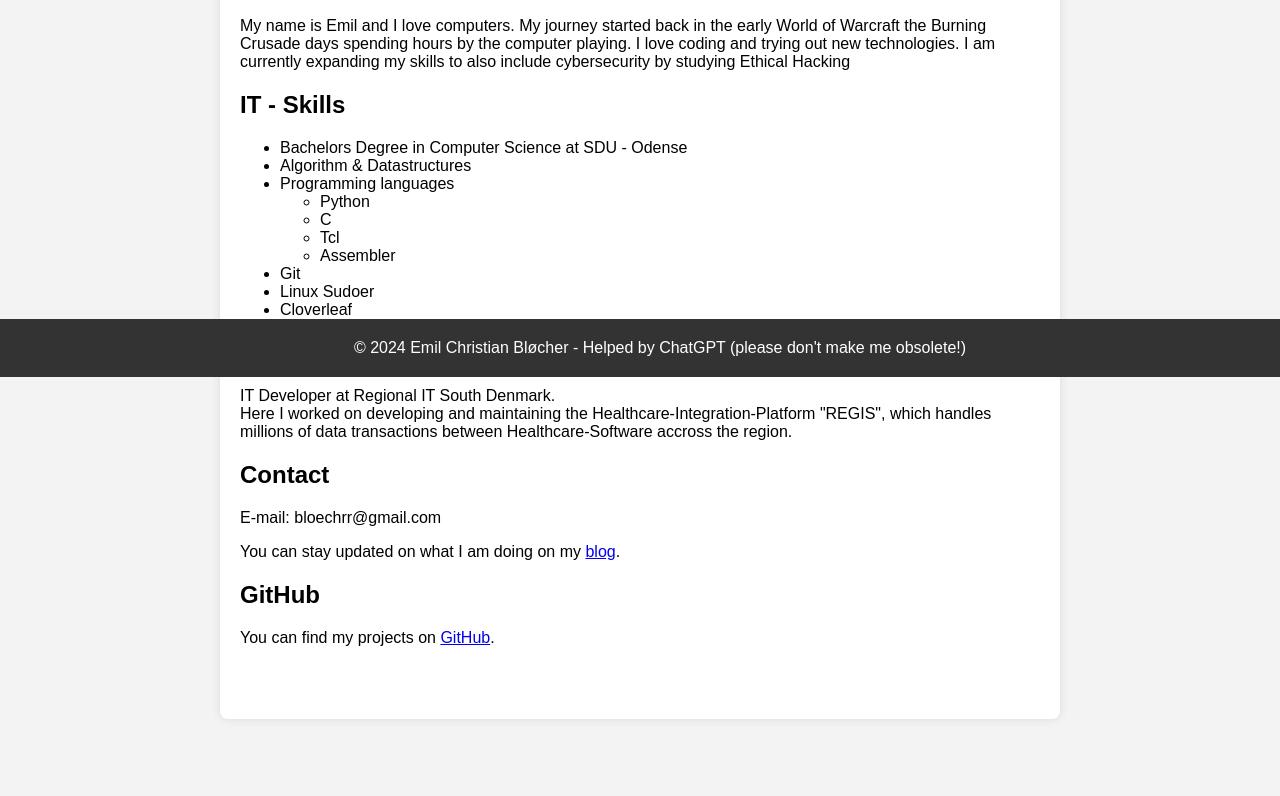
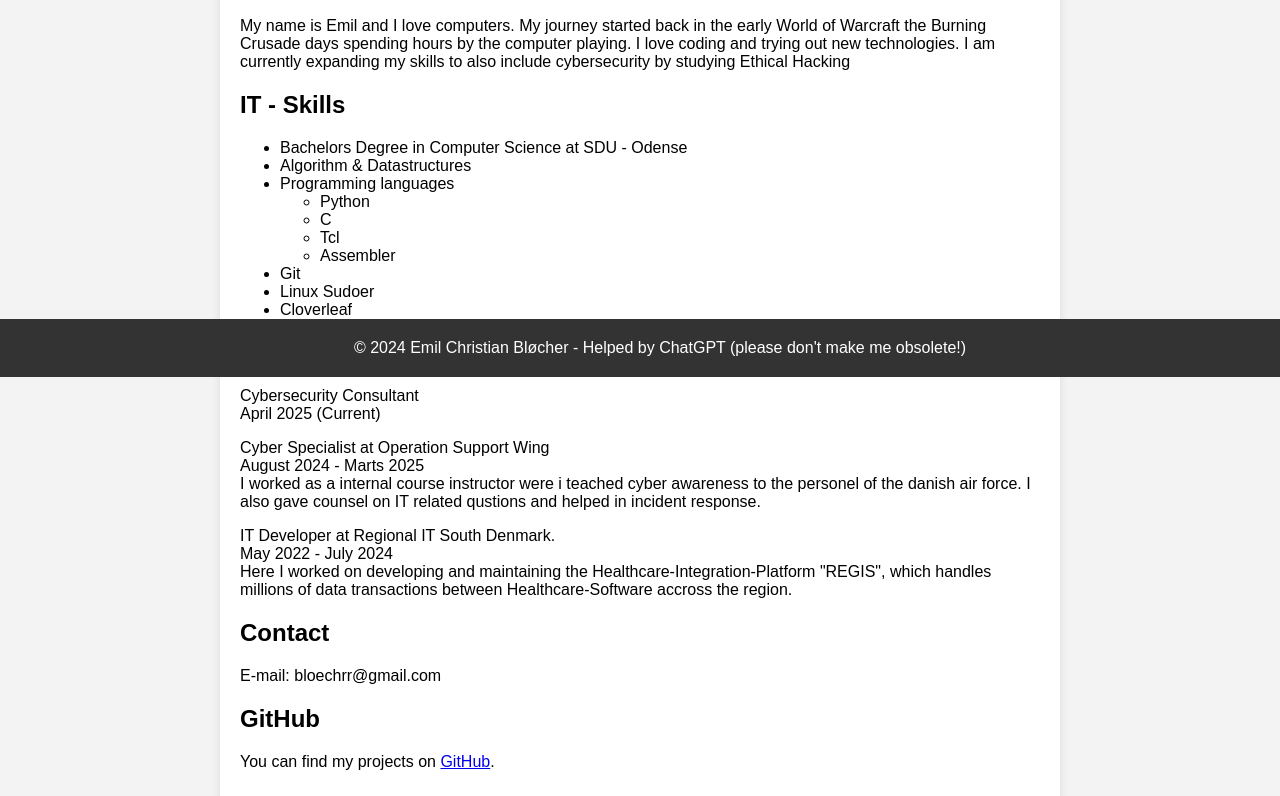
Before and after one commit to Obelicks/homepage, a plain HTML site: page index.html in a window 1280 px wide. Shown: the part 423-1219 px from the top of the page. Before the commit the page ends 1162 px from the top, so only its background shows below. Drawn offline with Linux system fonts and the light colour scheme.

Commit message:
Update index.html

```diff
--- a/index.html
+++ b/index.html
@@ -81,7 +81,23 @@
         </ul>
         <h2>Experience</h2>
         <p>
+            Cybersecurity Consultant
+            <br>
+            April 2025 (Current)
+            <br>
+        </p>
+        <p>
+            Cyber Specialist at Operation Support Wing
+            <br>
+            August 2024 - Marts 2025
+            <br>
+            I worked as a internal course instructor were i teached cyber awareness to the personel of the danish
+            air force. I also gave counsel on IT related qustions and helped in incident response.
+        </p>
+        <p>
             IT Developer at Regional IT South Denmark.
+            <br>
+            May 2022 - July 2024
             <br>
             Here I worked on developing and maintaining the Healthcare-Integration-Platform "REGIS",
             which handles millions of data transactions
@@ -89,7 +105,6 @@
         </p>
         <h2>Contact</h2>
         <p>E-mail: bloechrr@gmail.com</p>
-        <p>You can stay updated on what I am doing on my <a href="blog.html">blog</a>.</p>
         <h2>GitHub</h2>
         <p>You can find my projects on <a href="https://github.com/Obelicks">GitHub</a>.</p>
         <br>
```
